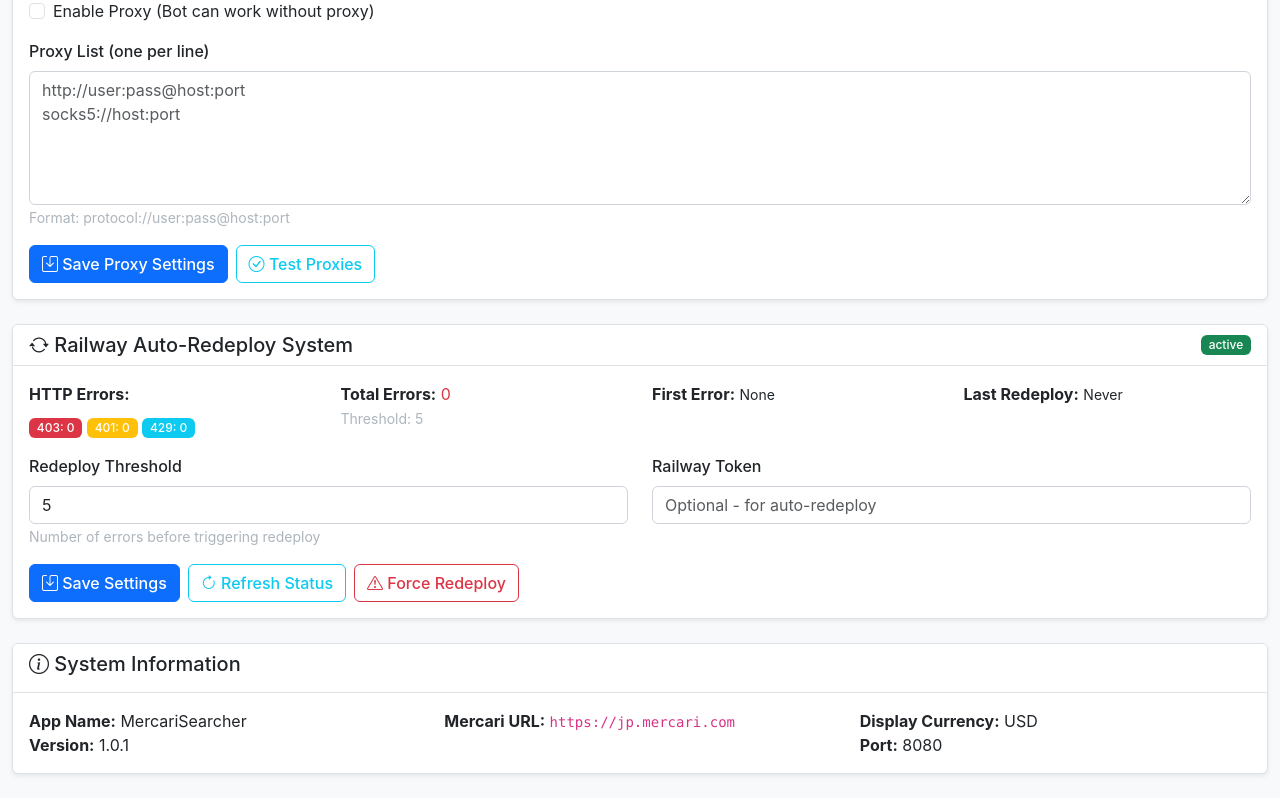
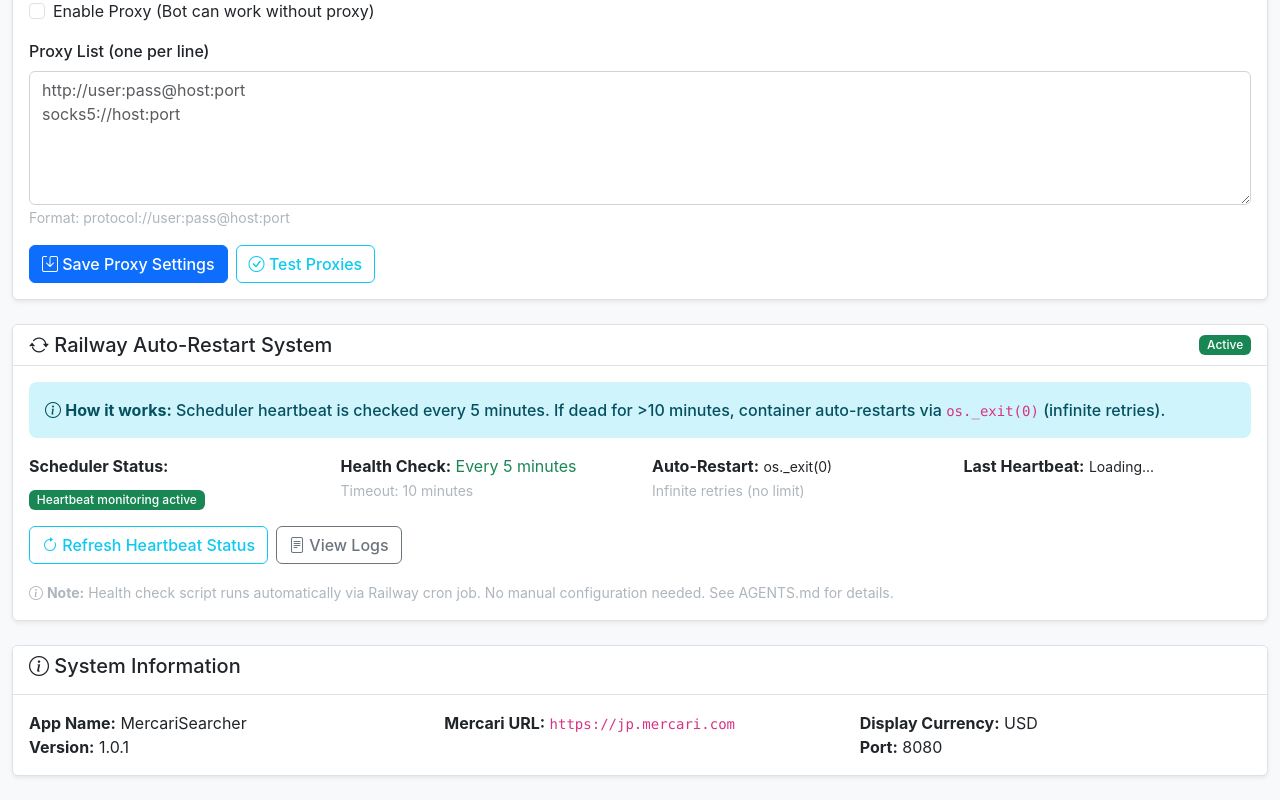
Before and after one commit to 2extndd/MRS, a Flask app: page /config in a window 1280 px wide. Shown: the part 1389-2189 px from the top of the page. Before the commit the page ends 2166 px from the top, so only its background shows below. Run offline with Flask 3, Linux system fonts and the light colour scheme; data that the repository does not hold is empty; some libraries are stand-ins or nearby versions.

Commit message:
feat: Add Railway auto-restart mechanism using os._exit(0)
Changes:
- health_check.py: Use os._exit(0) to trigger container restart
- config.html: Update Railway section to reflect heartbeat monitoring
- AGENTS.md: Document infinite restart capability (VS5-style)

Key improvement: Railway will now auto-restart container INFINITELY
when scheduler is dead for >10 minutes (not limited by restartPolicyMaxRetries).

🤖 Generated with [Claude Code](https://claude.com/claude-code)

Co-Authored-By: Claude <noreply@anthropic.com>

```diff
--- a/web_ui_plugin/templates/config.html
+++ b/web_ui_plugin/templates/config.html
@@ -181,61 +181,53 @@
     </div>
 </div>
 
-<!-- Railway Auto-Redeploy System -->
+<!-- Railway Auto-Restart System (Scheduler Health Monitoring) -->
 <div class="card mb-4">
     <div class="card-header d-flex justify-content-between align-items-center">
-        <h5 class="mb-0"><i class="bi bi-arrow-repeat"></i> Railway Auto-Redeploy System</h5>
-        <span class="badge bg-info" id="redeploy-status">Active</span>
+        <h5 class="mb-0"><i class="bi bi-arrow-repeat"></i> Railway Auto-Restart System</h5>
+        <span class="badge bg-success" id="redeploy-status">Active</span>
     </div>
     <div class="card-body">
+        <div class="alert alert-info mb-3">
+            <i class="bi bi-info-circle"></i>
+            <strong>How it works:</strong> Scheduler heartbeat is checked every 5 minutes.
+            If dead for >10 minutes, container auto-restarts via <code>os._exit(0)</code> (infinite retries).
+        </div>
         <div class="row mb-3">
             <div class="col-md-3">
-                <strong>HTTP Errors:</strong>
+                <strong>Scheduler Status:</strong>
                 <div class="mt-2">
-                    <span class="badge bg-danger">403: <span id="error-403">0</span></span>
-                    <span class="badge bg-warning">401: <span id="error-401">0</span></span>
-                    <span class="badge bg-info">429: <span id="error-429">0</span></span>
+                    <span class="badge bg-success">Heartbeat monitoring active</span>
                 </div>
             </div>
             <div class="col-md-3">
-                <strong>Total Errors:</strong> <span id="total-errors" class="text-danger">0</span><br>
-                <small class="text-muted">Threshold: {{ config.MAX_ERRORS_BEFORE_REDEPLOY }}</small>
+                <strong>Health Check:</strong> <span class="text-success">Every 5 minutes</span><br>
+                <small class="text-muted">Timeout: 10 minutes</small>
             </div>
             <div class="col-md-3">
-                <strong>First Error:</strong> <span id="first-error" class="small">None</span>
+                <strong>Auto-Restart:</strong> <span class="small">os._exit(0)</span>
+                <div><small class="text-muted">Infinite retries (no limit)</small></div>
             </div>
             <div class="col-md-3">
-                <strong>Last Redeploy:</strong> <span id="last-redeploy" class="small">Never</span>
+                <strong>Last Heartbeat:</strong> <span id="last-heartbeat" class="small">Loading...</span>
             </div>
         </div>
 
-        <form id="railwaySettingsForm">
-            <div class="row">
-                <div class="col-md-6 mb-3">
-                    <label class="form-label">Redeploy Threshold</label>
-                    <input type="number" class="form-control" name="max_errors_before_redeploy"
-                           value="{{ config.MAX_ERRORS_BEFORE_REDEPLOY }}" min="1" max="100">
-                    <small class="text-muted">Number of errors before triggering redeploy</small>
-                </div>
-                <div class="col-md-6 mb-3">
-                    <label class="form-label">Railway Token</label>
-                    <input type="password" class="form-control" name="railway_token"
-                           value="{{ config.RAILWAY_TOKEN or '' }}"
-                           placeholder="Optional - for auto-redeploy">
-                </div>
-            </div>
-            <div class="d-flex gap-2">
-                <button type="button" class="btn btn-primary" onclick="saveRailwaySettings()">
-                    <i class="bi bi-save"></i> Save Settings
-                </button>
-                <button type="button" class="btn btn-outline-info" onclick="refreshRailwayStatus()">
-                    <i class="bi bi-arrow-clockwise"></i> Refresh Status
-                </button>
-                <button type="button" class="btn btn-outline-danger" onclick="forceRedeploy()">
-                    <i class="bi bi-exclamation-triangle"></i> Force Redeploy
-                </button>
-            </div>
-        </form>
+        <div class="d-flex gap-2">
+            <button type="button" class="btn btn-outline-info" onclick="refreshHeartbeatStatus()">
+                <i class="bi bi-arrow-clockwise"></i> Refresh Heartbeat Status
+            </button>
+            <a href="/logs" class="btn btn-outline-secondary">
+                <i class="bi bi-file-text"></i> View Logs
+            </a>
+        </div>
+        <div class="mt-3">
+            <small class="text-muted">
+                <i class="bi bi-info-circle"></i>
+                <strong>Note:</strong> Health check script runs automatically via Railway cron job.
+                No manual configuration needed. See AGENTS.md for details.
+            </small>
+        </div>
     </div>
 </div>
 
```
Also changed, not shown: AGENTS.md (+12 -6 lines), health_check.py (+12 -5 lines).
